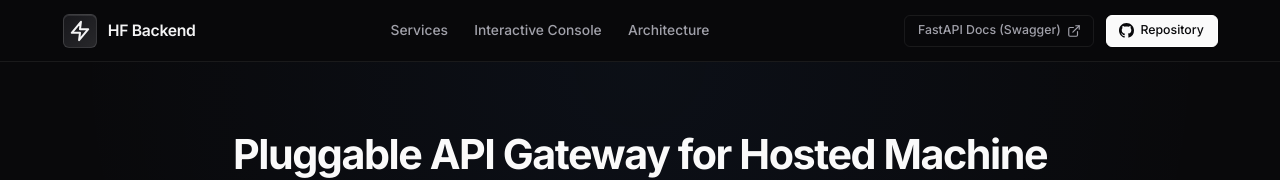
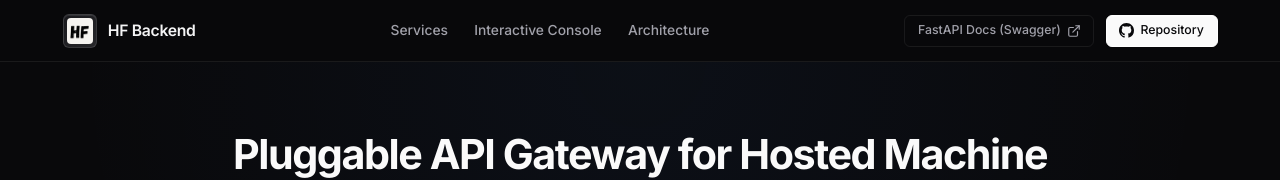
Before and after one commit to rachit-mangawa/hf-backend, a plain HTML site: page frontend/index.html in a window 1280 px wide. Shown: the top 180 px of the page. Drawn offline with nearby package versions, Linux system fonts and the light colour scheme; no server answers.

Commit message:
feat(branding): set custom logo and regenerate multi-resolution favicons

```diff
--- a/frontend/css/styles.css
+++ b/frontend/css/styles.css
@@ -114,6 +114,16 @@ body {
   justify-content: center;
   color: var(--text-primary);
   box-shadow: inset 0 1px 0 rgba(255, 255, 255, 0.1);
+  overflow: hidden;
+  padding: 3px;
+}
+
+.brand-logo-img {
+  width: 100%;
+  height: 100%;
+  object-fit: contain;
+  border-radius: calc(var(--radius-sm) - 2px);
+  display: block;
 }
 
 .brand-title {
--- a/frontend/index.html
+++ b/frontend/index.html
@@ -88,10 +88,7 @@
     <div class="header-inner">
       <div class="brand-group">
         <div class="brand-logo" aria-hidden="true">
-          <svg width="22" height="22" viewBox="0 0 24 24" fill="none" stroke="currentColor" stroke-width="2.2"
-            stroke-linecap="round" stroke-linejoin="round">
-            <polygon points="13 2 3 14 12 14 11 22 21 10 12 10 13 2"></polygon>
-          </svg>
+          <img src="logo.png" alt="HF Backend Logo" width="28" height="28" class="brand-logo-img">
         </div>
         <div class="brand-text">
           <span class="brand-title">HF Backend</span>
```
Also changed, not shown: frontend/android-chrome-192x192.png, frontend/android-chrome-512x512.png, frontend/apple-touch-icon.png, frontend/favicon-16x16.png, frontend/favicon-32x32.png, frontend/favicon-48x48.png, frontend/favicon.ico, frontend/favicon.svg, frontend/icons/favicon.svg, frontend/logo.png (added).
